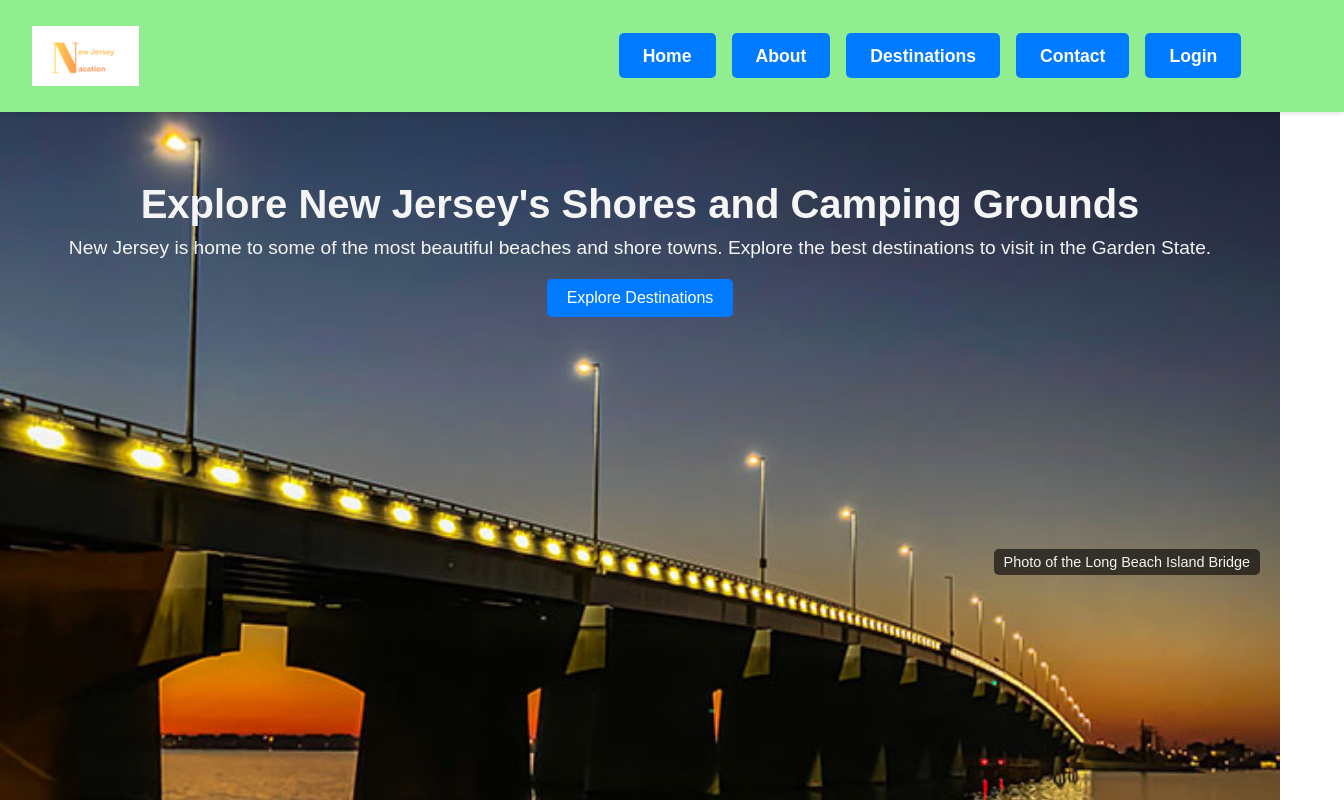
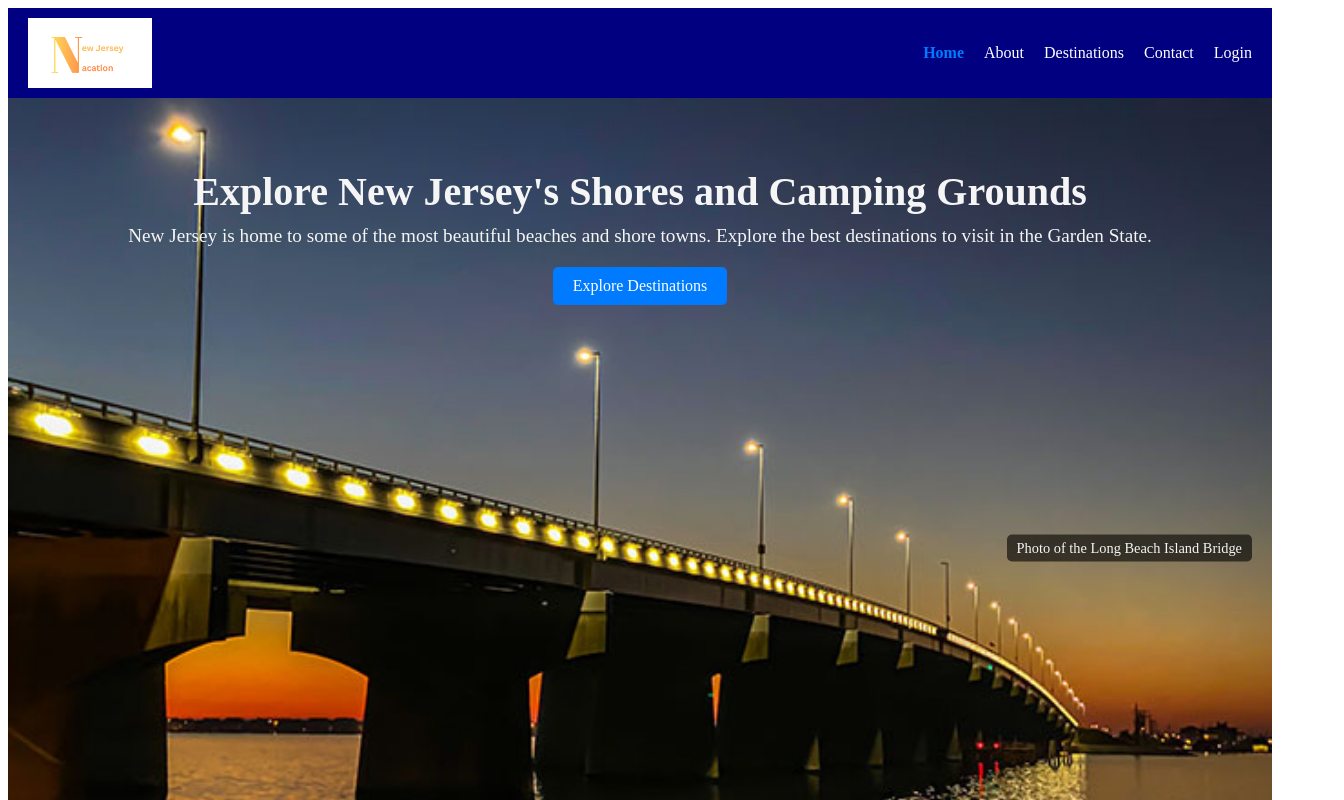
Before and after one commit to mauricek12d/the-travel-guide, a React (Vite) app in the folder client/: page / in a window 1280 px wide. Shown: the top 800 px of the page, 1344 px wide, since content can reach past the window. Built offline with nearby package versions, Linux system fonts and the light colour scheme.

Commit message:
Changed the color of the Navbar

```diff
--- a/client/src/App.css
+++ b/client/src/App.css
@@ -1,56 +1,44 @@
-/* General reset for styling */
-body {
-    margin: 0;
-    font-family: Arial, sans-serif;
+/* Navbar Styles */
+.navbar {
+  display: flex;
+  justify-content: space-between;
+  align-items: center;
+  padding: 10px 20px;
+  background-color: #000080;
 }
 
-  /* Navbar styling */
-  .navbar {
-    background-color: lightgreen; /* Dark background */
-    display: flex;
-    align-items: center; /* Align items vertically */
-    padding: 1rem 2rem; /* Increase padding for a bigger Navbar */
-    position: sticky;
-    top: 0; /* Sticks the navbar to the top */
-    z-index: 1000; /* Ensures it stays above other elements */
-    width: 100%;
-    height: 80px; /* Adjust height for a bigger Navbar */
-    box-shadow: 0 2px 4px rgba(0, 0, 0, 0.1); /* Subtle shadow for depth */
+.navbar-logo {
+  max-height: 70px;
 }
 
-  /* Logo styling */
-  .navbar-logo {
-    height: 60px; /* Adjust size of the logo */
-    width: auto; /* Maintain aspect ratio */
-    margin-right: 30rem; /* Add space between the logo and the buttons */
+.navbar-list {
+  display: flex;
+  gap: 20px;
+  list-style: none;
+  margin: 0;
+  padding: 0;
 }
 
-  /* Navbar list styling */
-  .navbar-list {
-    list-style: none;
-    display: flex;
-    margin: 0;
-    padding: 0;
-    gap: 1rem; /* Adds space between buttons */
-  }
-
-  /* Navbar buttons styling */
 .navbar-button {
+  text-decoration: none;
   color: white;
-    text-decoration: none;
-    background-color: #007bff; /* Blue button color */
-    padding: 0.8rem 1.5rem; /* Make buttons larger */
-    border-radius: 5px;
-    transition: background-color 0.3s ease, transform 0.2s ease;
-    font-weight: bold;
-    font-size: 1.1rem; /* Increase font size */
+  font-size: 1rem;
+  transition: color 0.3s ease;
 }
 
 .navbar-button:hover {
-    background-color: #0056b3; /* Darker blue on hover */
-    transform: scale(1.05); /* Slight zoom on hover */
+  color: #007bff;
 }
 
-  .navbar-button:active {
-    background-color: #003f7f; /* Even darker blue on click */
+.navbar-button.active {
+  font-weight: bold;
+  color: #007bff;
 }
+
+/* Responsive Design */
+@media (max-width: 768px) {
+  .navbar-list {
+    flex-direction: column;
+    gap: 10px;
+  }
+}
--- a/client/src/App.tsx
+++ b/client/src/App.tsx
@@ -1,5 +1,5 @@
 import React from 'react';
-import { BrowserRouter as Router, Routes, Route, Link } from 'react-router-dom';
+import { BrowserRouter as Router, Routes, Route, NavLink } from 'react-router-dom';
 import Home from './pages/Home';
 import About from './pages/About';
 import Destinations from './pages/Destinations';
@@ -13,22 +13,51 @@ const App: React.FC = () => {
   return (
     <Router>
       <nav className="navbar">
-        <img src={logo} alt="New Jersey Vacations Logo" className="navbar-logo" />
+        <img
+          src={logo}
+          alt="New Jersey Vacations logo, discover destinations in NJ"
+          className="navbar-logo"
+        />
         <ul className="navbar-list">
           <li>
-            <Link to="/" className="navbar-button">Home</Link>
+            <NavLink
+              to="/"
+              className={({ isActive }) => (isActive ? 'navbar-button active' : 'navbar-button')}
+            >
+              Home
+            </NavLink>
           </li>
           <li>
-            <Link to="/about" className="navbar-button">About</Link>
+            <NavLink
+              to="/about"
+              className={({ isActive }) => (isActive ? 'navbar-button active' : 'navbar-button')}
+            >
+              About
+            </NavLink>
           </li>
           <li>
-            <Link to="/destinations" className="navbar-button">Destinations</Link>
+            <NavLink
+              to="/destinations"
+              className={({ isActive }) => (isActive ? 'navbar-button active' : 'navbar-button')}
+            >
+              Destinations
+            </NavLink>
           </li>
           <li>
-            <Link to="/contact" className="navbar-button">Contact</Link>
+            <NavLink
+              to="/contact"
+              className={({ isActive }) => (isActive ? 'navbar-button active' : 'navbar-button')}
+            >
+              Contact
+            </NavLink>
           </li>
           <li>
-            <Link to="/login" className="navbar-button">Login</Link>
+            <NavLink
+              to="/login"
+              className={({ isActive }) => (isActive ? 'navbar-button active' : 'navbar-button')}
+            >
+              Login
+            </NavLink>
           </li>
         </ul>
       </nav>
@@ -36,10 +65,11 @@ const App: React.FC = () => {
       <Routes>
         <Route path="/" element={<Home />} />
         <Route path="/about" element={<About />} />
-        <Route path="/destinations/" element={<DestinationsList />} />
+        <Route path="/destinations" element={<DestinationsList />} />
         <Route path="/destinations/:name" element={<Destinations />} />
         <Route path="/contact" element={<Contact />} />
         <Route path="/login" element={<Login />} />
+        <Route path="*" element={<div>404 - Page Not Found</div>} />
       </Routes>
     </Router>
   );
```
Lines whose indentation alone changed are shown as unchanged.
